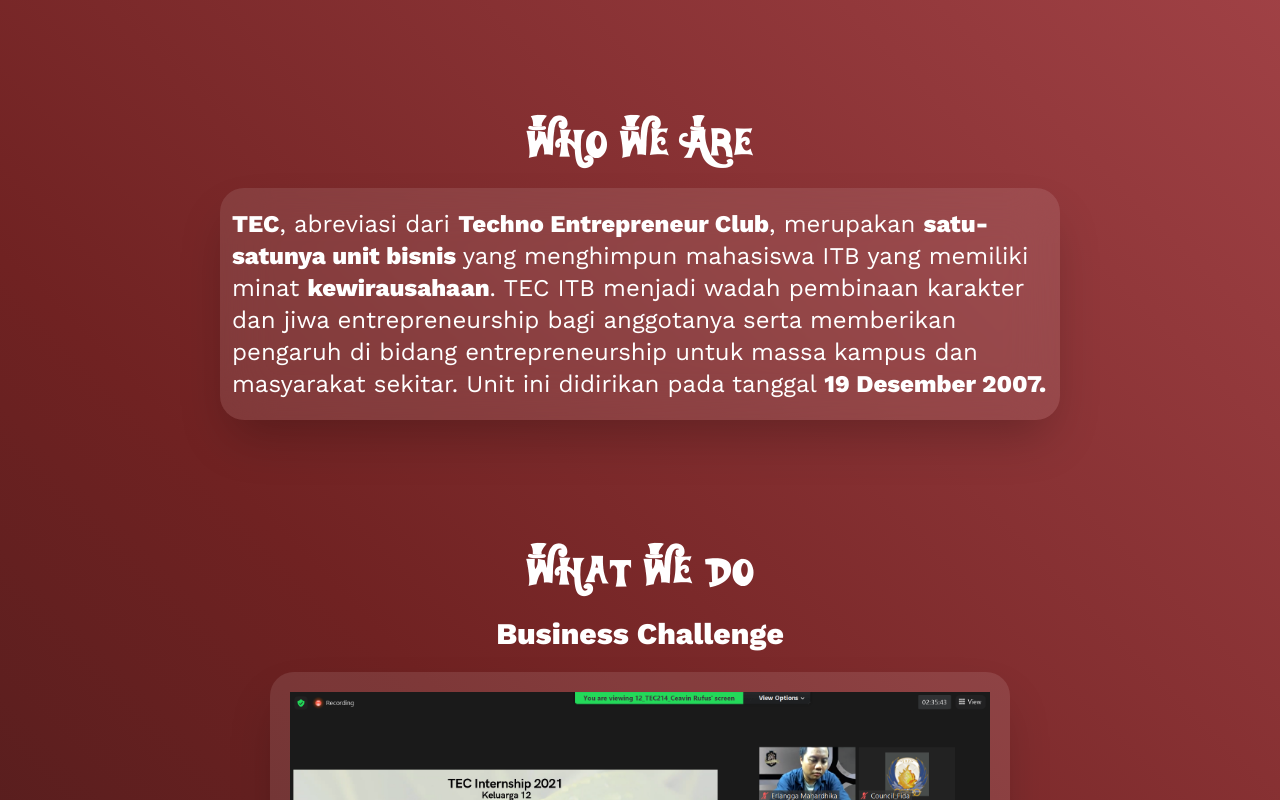
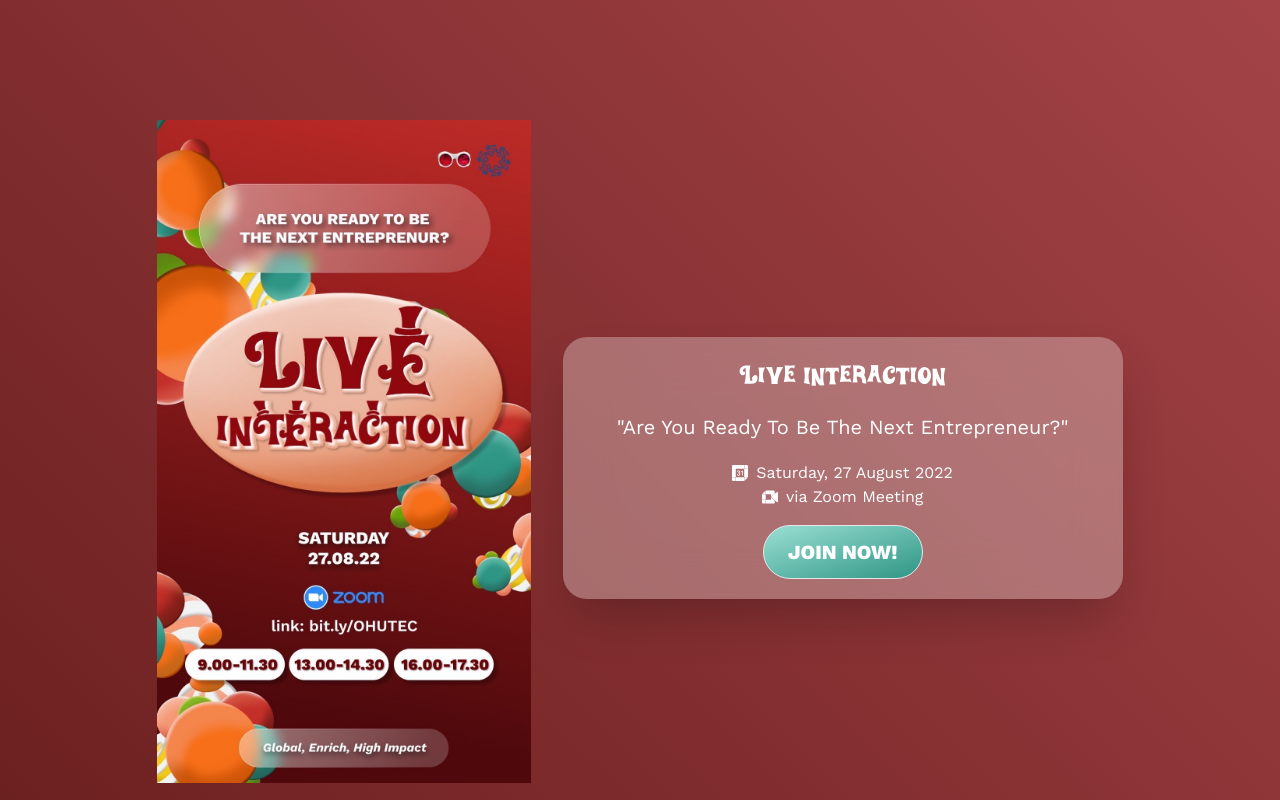
Before and after one commit to TECInternship/Frontend, a Next.js app: page / in a window 1280 px wide. Shown: the part 760-1560 px from the top of the page. Built offline with nearby package versions, Linux system fonts and the light colour scheme.

Commit message:
changed PreEvent to Live

```diff
--- a/components/PreEvent.js
+++ b/components/PreEvent.js
@@ -9,21 +9,20 @@ const PreEvent = () => {
     <section className="flex flex-col items-center mb-32 px-8 sm:px-0">
       <div className="flex justify-center items-center sm:space-x-8 flex-col sm:flex-row lg:space-y-4 mb-10">
         <div className="sm:w-1/3 mb-4">
-          <img src="/pre.jpg" alt="logo" />
+          <img src="/liveInteraction.jpg" alt="logo" />
         </div>
         <div className="text-center md:w-1/2 space-y-4 lg:text-2xl px-3 py-5 justify-center relative z-10 bg-opacity-20 bg-white/30 backdrop-blur-xl rounded-3xl shadow-2xl">
           <div className="flex flex-col">
             <h1 className="text-2xl md:text-2xl lg:text-3xl mb-5 font-Willywonka">
-              Attend{"\u00a0\u00a0"}Our{"\u00a0\u00a0"}First{"\u00a0\u00a0"}
-              Webinar!
+              Live{"\u00a0\u00a0"}Interaction
             </h1>
             <h2 className="text-xl mb-5 md:text-base lg:text-xl">
-              {'"'}Maximize Your Full Potential by Being a Studentpreneur{'"'}
+              {'"'}Are You Ready To Be The Next Entrepreneur?{'"'}
             </h2>
             <div className="flex flex-col justify-between w-full md:text-sm lg:text-base">
               <div className="flex justify-center items-center gap-2">
                 <SiGooglecalendar />
-                <p>Saturday, 13 August 2022</p>
+                <p>Saturday, 27 August 2022</p>
               </div>
               <div className="flex justify-center items-center gap-2">
                 <SiGooglemeet />
@@ -33,8 +32,8 @@ const PreEvent = () => {
           </div>
 
           <button className="bg-gradient-to-br from-[#9ADFD3] to-[#2F9685] sm:rounded-3xl px-4 py-2 border hover:shadow-2xl font-bold text-xl md:text-base lg:text-xl lg:px-6 lg:py-3 md:rounded-full">
-            <Link href="https://www.bit.ly/RSVPOHUTEC1">
-              <a target={"blank"}>RSVP NOW!</a>
+            <Link href="https://www.bit.ly/OHUTEC">
+              <a target={"blank"}>JOIN NOW!</a>
             </Link>
           </button>
         </div>
--- a/pages/index.js
+++ b/pages/index.js
@@ -39,6 +39,7 @@ export default function Home() {
           <span className="motion-safe: animate-fade flex-col translate-x-10">
             <Hero user={user} />
           </span>
+          <PreEvent />
           <About />
         </div>
       </main>
```
Also changed, not shown: public/liveInteraction.jpg (added).
